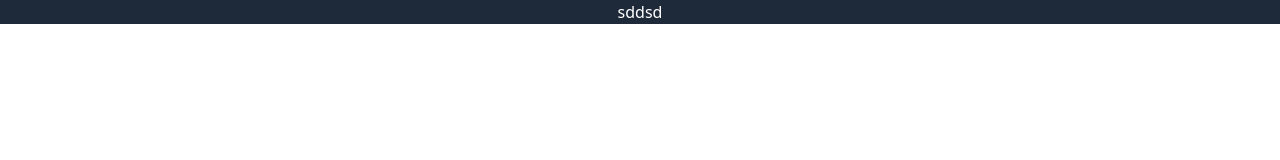
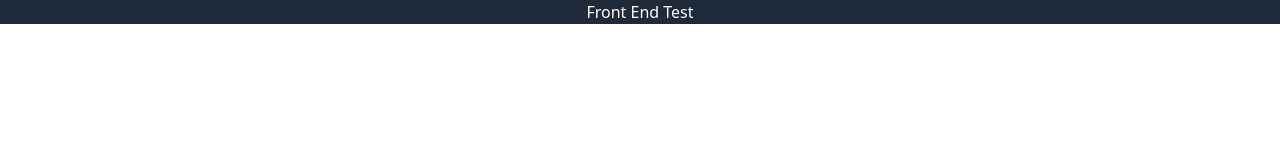
Before and after one commit to Semsary/Frontend, a React (Vite) app in the folder Frontend/: page / in a window 1280 px wide. Shown: the top 160 px of the page. Built offline with nearby package versions, Linux system fonts and the light colour scheme.

Commit message:
update App component

```diff
--- a/Frontend/src/App.jsx
+++ b/Frontend/src/App.jsx
@@ -5,7 +5,7 @@ function App() {
   return (
     <>
       <div className="bg-gray-800 text-white text-center">
-        sddsd
+        Front End Test
         </div>
     </>
   )
```
